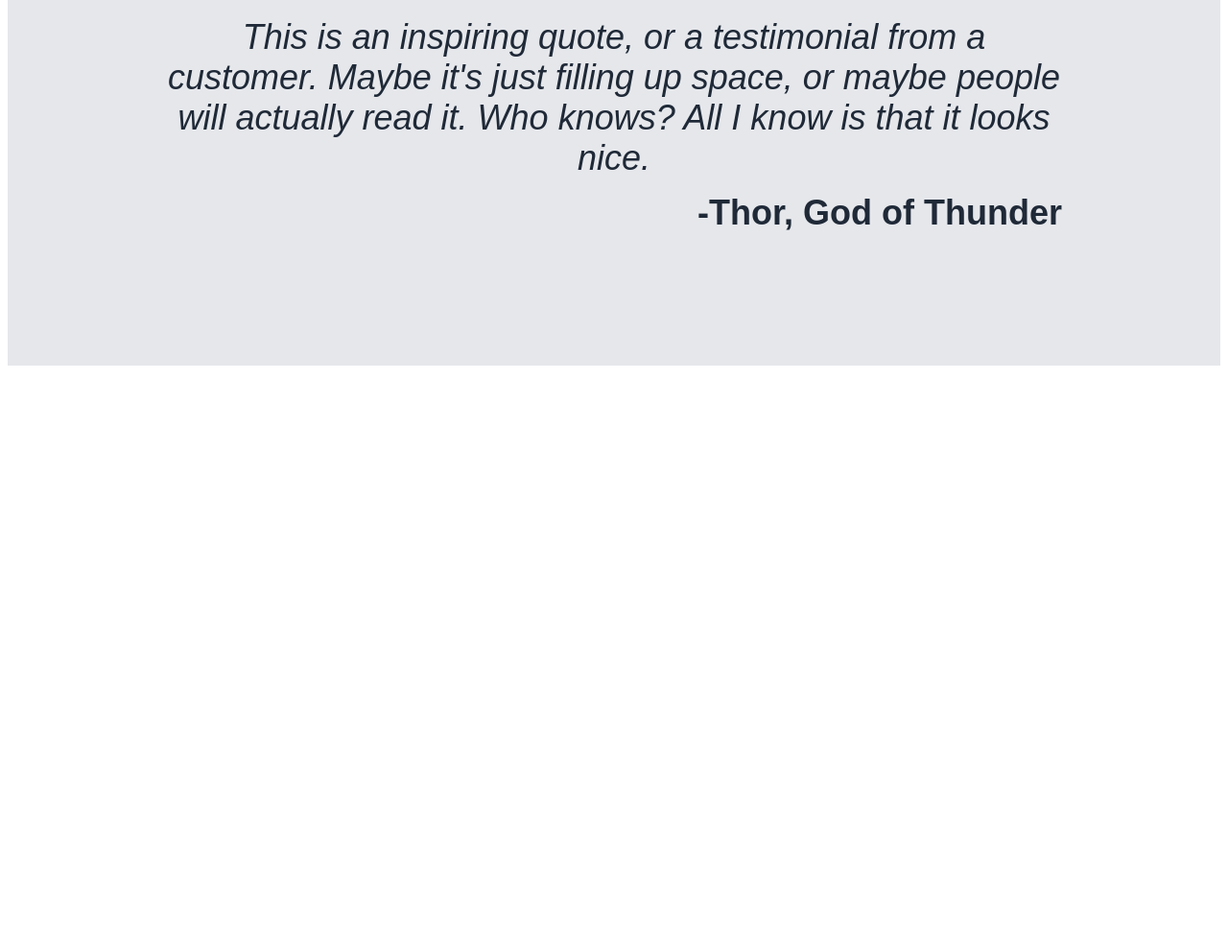
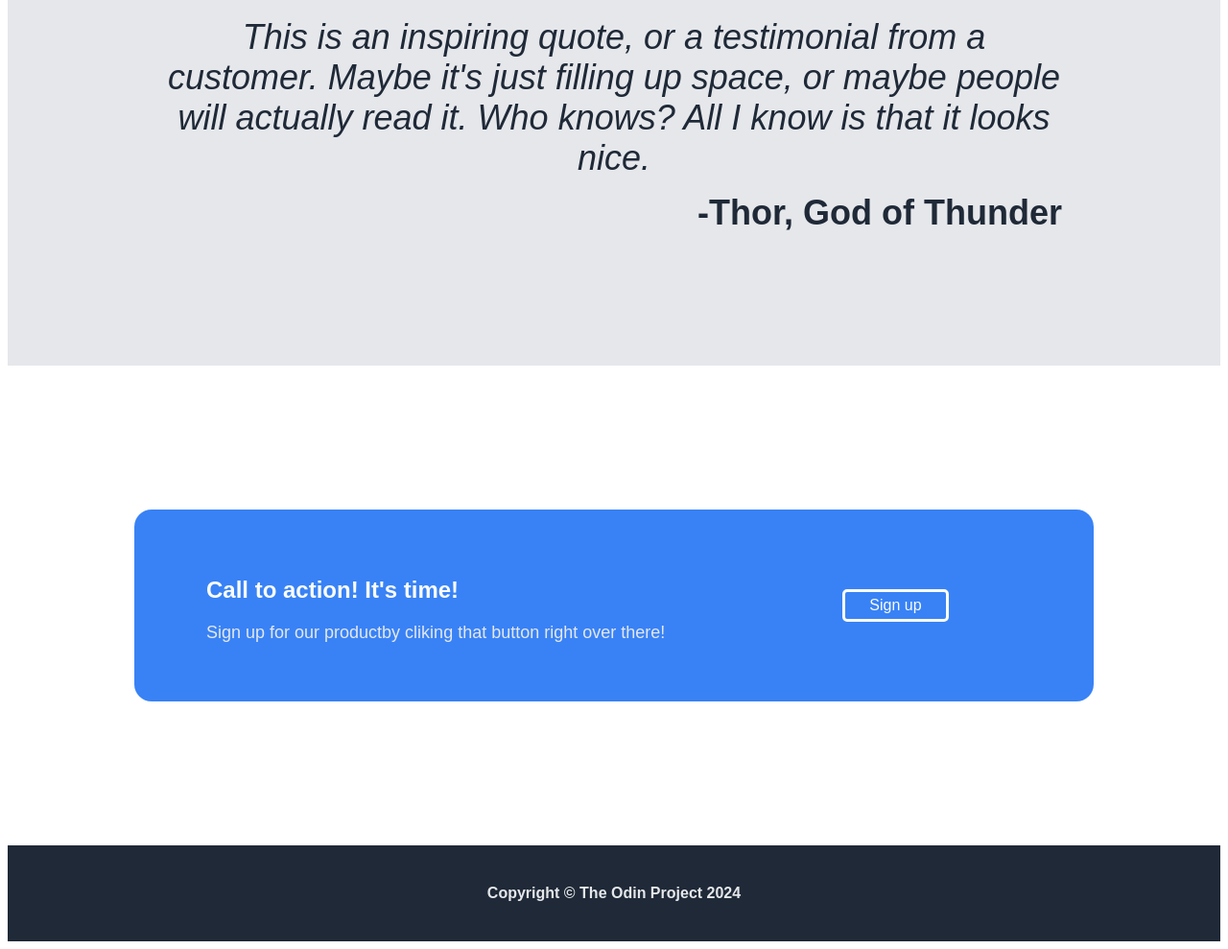
Before and after one commit to JDuffor/landing-page, a plain HTML site: page index.html in a window 1280 px wide. Shown: the part 1157-2146 px from the top of the page at 96% size. Before the commit the page ends 1546 px from the top, so only its background shows below. Drawn offline with Linux system fonts and the light colour scheme.

Commit message:
Add fourth section

```diff
--- a/index.html
+++ b/index.html
@@ -52,5 +52,21 @@
             <p id="signature">-Thor, God of Thunder</p>
         </div>
     </div>
+    <div class="backgr4">
+        <div class="container-call">
+            <div class="call-text">
+                <h3>Call to action! It's time!</h3>
+                <p>Sign up for our productby cliking that button right over there!</p>
+            </div>
+            <div class="call-button">
+                <a>Sign up</a>
+            </div>
+        </div>
+    </div>
+    <div class="backgr5">
+        <div class="lower-third">
+            <h4>Copyright © The Odin Project 2024</h4>
+        </div>
+    </div>
 </body>
 </html>
--- a/styles.css
+++ b/styles.css
@@ -3,13 +3,24 @@
     background-color: #1f2937;
 }
 
-.backgr2 {
+.backgr2, .backgr4 {
     height: 500px;
 }
 
 .backgr3 {
     height: 500px;
     background-color: #e5e7eb;
+    display: flex;
+    align-items: center;
+    justify-content: center;
+}
+
+.backgr5 {
+    height: 100px;
+    background-color: #1f2937;
+}
+
+.backgr4 {
     display: flex;
     align-items: center;
     justify-content: center;
@@ -23,6 +34,14 @@
 .container-quote {
     margin-left: 150px;
     margin-right: 150px;
+}
+
+.container-call {
+    display: flex;
+    height: 200px;
+    width: 1000px;
+    background-color: #3882f6;
+    border-radius: 18px;
 }
 
 .header {
@@ -56,6 +75,19 @@
     justify-content: space-around;
 }
 
+.call-text {
+    display: flex;
+    flex-direction: column;
+    justify-content: center;
+    margin-left: 60px;
+}
+
+.call-button {
+    display: flex;
+    align-items: center;
+    justify-content: center;
+}
+
 #signature {
     font-family: sans-serif;
     font-size: 36px;
@@ -63,6 +95,12 @@
     font-style: normal;
     color: #1f2937;
     text-align: right;
+}
+
+.lower-third {
+    display: flex;
+    align-items: center;
+    justify-content: center;
 }
 
 h1 {
@@ -101,6 +139,12 @@ h3 {
     font-weight: lighter;
 }
 
+h4 {
+    font-family: sans-serif;
+    color: #e5e7eb;
+    padding-top: 20px;
+}
+
 .backgr2 h2 {
     font-size: 36px;
     font-weight: bolder;
@@ -130,3 +174,24 @@ h3 {
     color: #1f2937;
     text-align: center;
 }
+
+.call-text h3 {
+    font-family: sans-serif;
+    font-size: 24px;
+    color: #f9faf8;
+    margin-left: 15px;
+    font-weight: bold;
+    margin-bottom: 5px;
+}
+
+.call-button a {
+    font-family: sans-serif;
+    color: #f9faf9;
+    margin-left: 170px;
+    border: 3px solid #f9faf9;
+    padding-top: 5px;
+    padding-bottom: 5px;
+    padding-left: 25px;
+    padding-right: 25px;
+    border-radius: 5px;
+}
```
